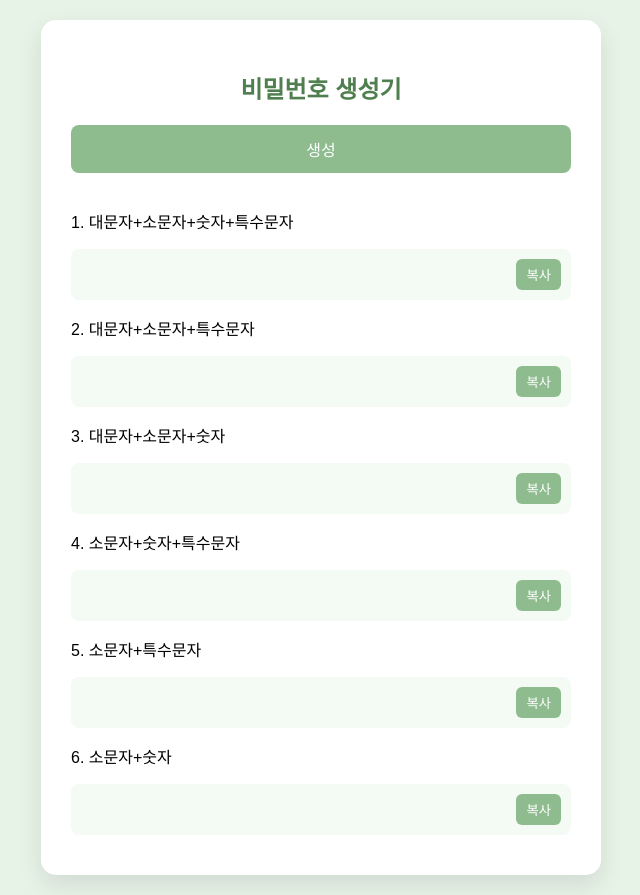
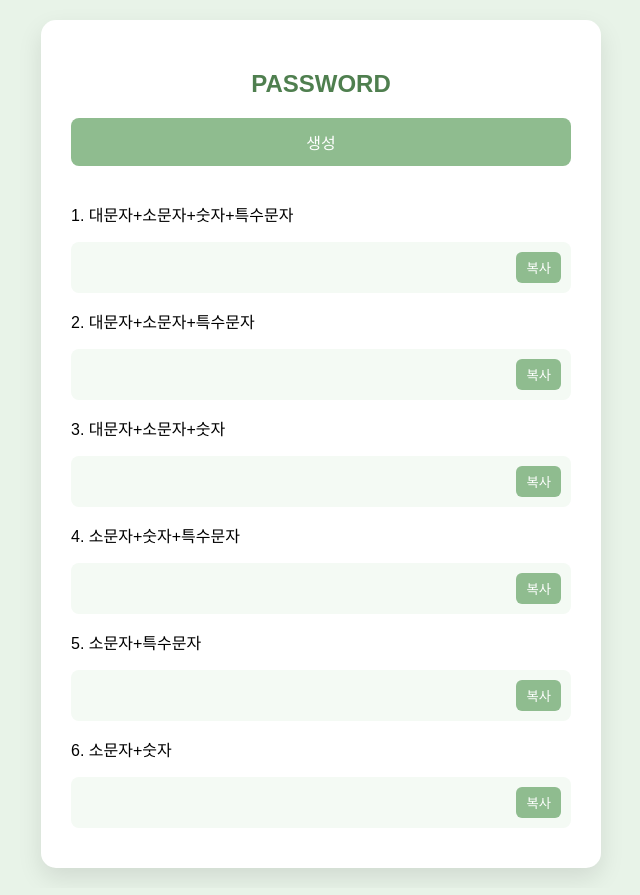
Before and after one commit to dohas101010/pj, a plain HTML site: page two/index.html in a window 1280 px wide. Shown: the whole page, without its empty margins (319-959 px from the left). Drawn offline with Linux system fonts and the light colour scheme.

Commit message:
index.html 업데이트

```diff
--- a/two/index.html
+++ b/two/index.html
@@ -8,7 +8,7 @@
 <meta charset="UTF-8">
 <meta name="viewport" content="width=device-width, initial-scale=1.0">
 
-<title>비밀번호 생성기</title>
+<title>PASSWORD</title>
 
 <link rel="stylesheet" href="style.css">
 
@@ -18,7 +18,7 @@
 
 <div class="container">
 
-<h2>비밀번호 생성기</h2>
+<h2>PASSWORD</h2>
 
 <button class="generate-btn" onclick="generate()">생성</button>
 
```
